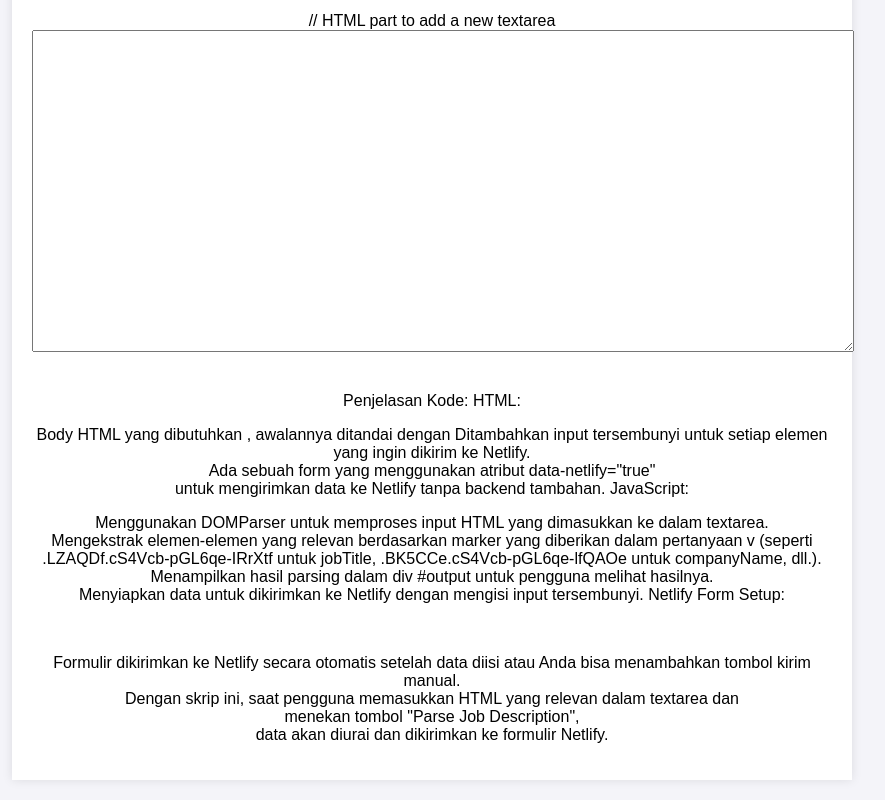
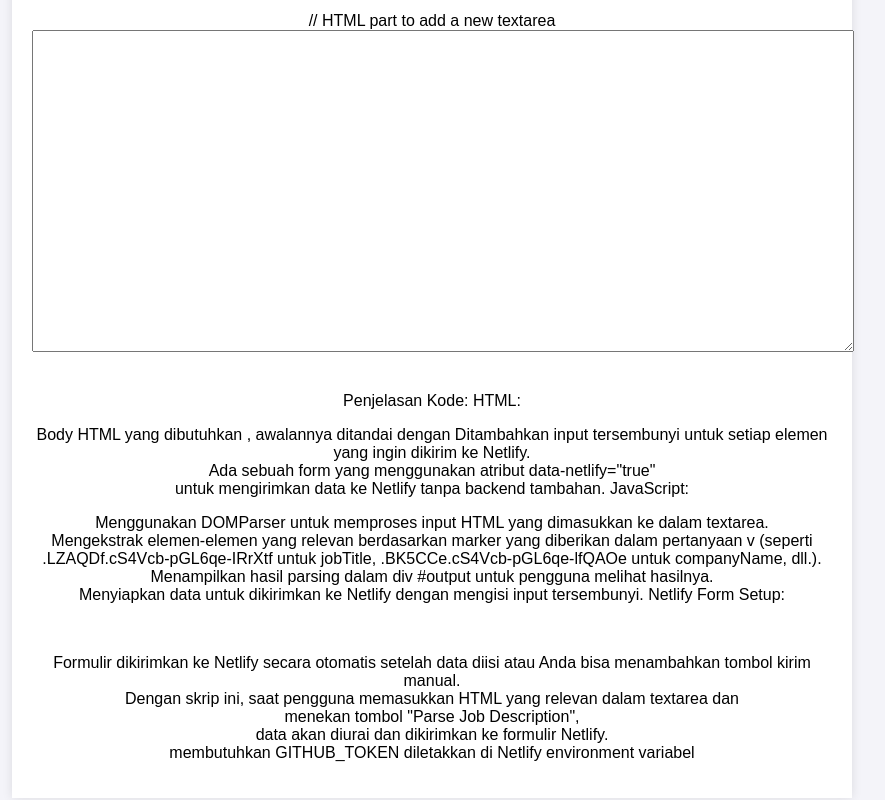
Before and after one commit to roywikan/gawe, a website: page index.html in a window 1280 px wide. Shown: the part 604-1404 px from the top of the page, without its empty margins (208-1093 px from the left). Drawn offline with Linux system fonts and the light colour scheme.

Commit message:
Update index.html

```diff
--- a/index.html
+++ b/index.html
@@ -58,7 +58,12 @@
         <p>Formulir dikirimkan ke Netlify secara otomatis setelah data diisi atau Anda bisa menambahkan tombol kirim manual. <br>
           Dengan skrip ini, saat pengguna memasukkan HTML yang relevan dalam textarea dan <br>
           menekan tombol &quot;Parse Job Description&quot;, <br>
-          data akan diurai dan dikirimkan ke formulir Netlify.</p>
+          data akan diurai dan dikirimkan ke formulir Netlify.<br>
+          membutuhkan GITHUB_TOKEN diletakkan di Netlify environment variabel<br>
+
+
+
+        </p>
       </div>
 
 
```
